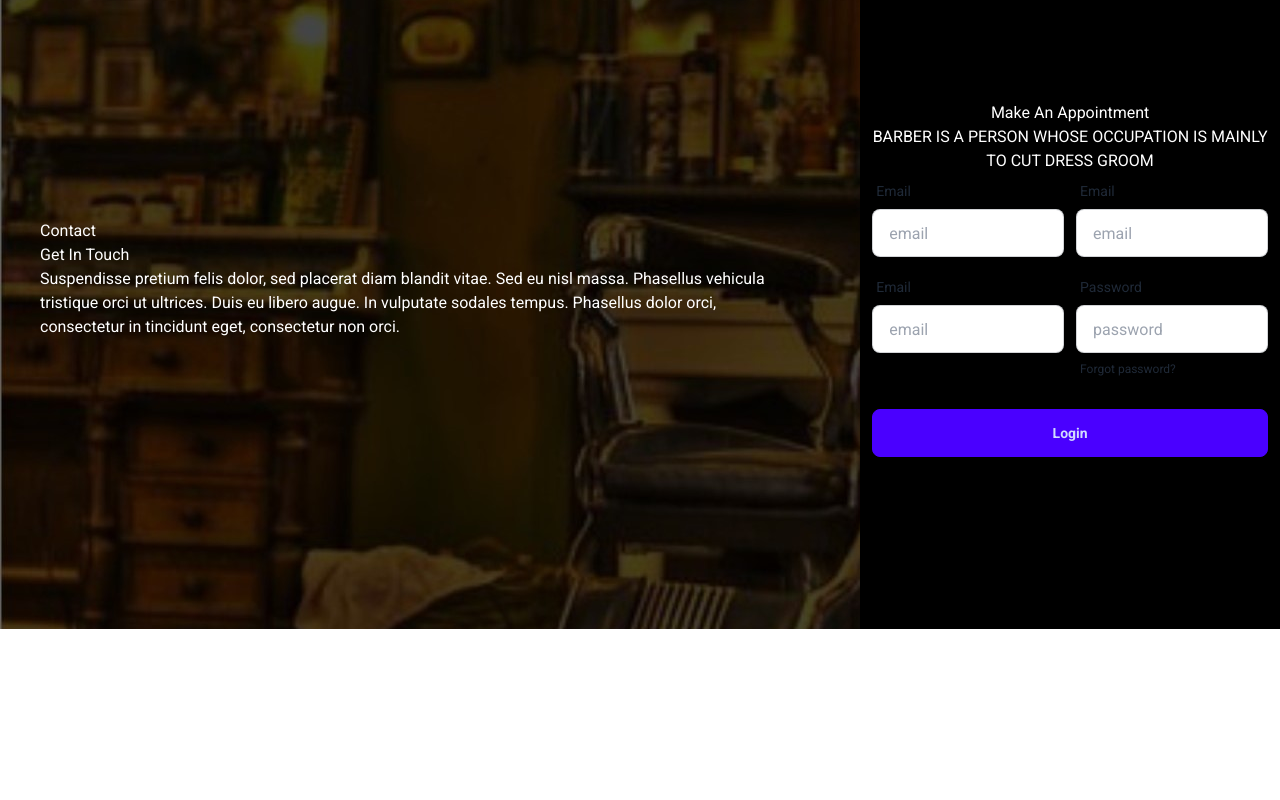
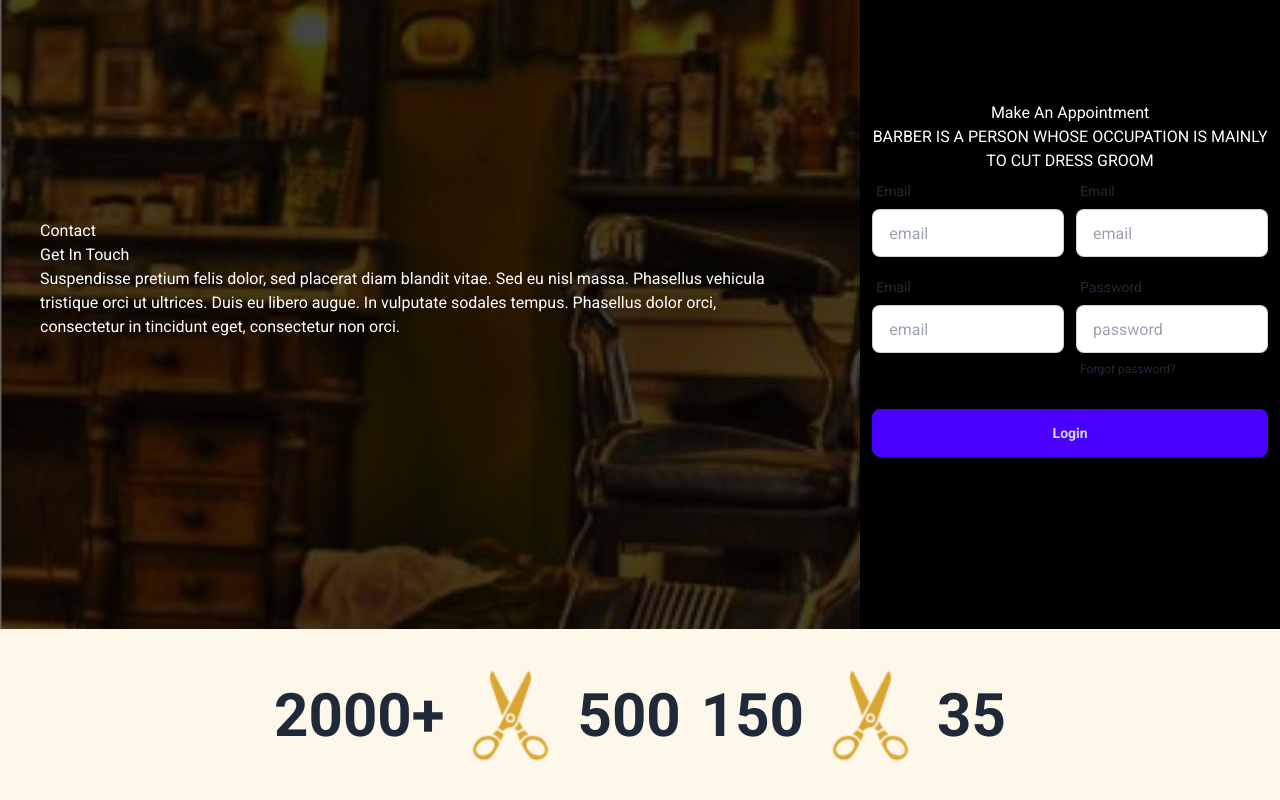
Before and after one commit to Shahriar-Samir/Barbarz, a Next.js app: page / in a window 1280 px wide. Shown: the part 2285-3085 px from the top of the page. Before the commit the page ends 2914 px from the top, so only its background shows below. Built offline with nearby package versions, Linux system fonts and the light colour scheme.

Commit message:
add: details section

```diff
--- a/src/app/page.tsx
+++ b/src/app/page.tsx
@@ -1,5 +1,6 @@
 import Banner from '@/components/Banner';
 import Contact from '@/components/Contact';
+import Details from '@/components/Details';
 import Header from '@/components/Header';
 import Intro from '@/components/Intro';
 import Services from '@/components/Services';
@@ -13,6 +14,7 @@ const Home:React.FC = () => {
       <Intro/>
       <Services/>
       <Contact/>
+      <Details/>
     </main>
   );
 };
--- /dev/null
+++ b/src/components/Details.tsx
@@ -0,0 +1,16 @@
+import React from 'react';
+
+const Details = () => {
+    return (
+        <section className='flex justify-center items-center py-10 gap-5 bg-[#FDF8E9] font-semibold text-6xl'>
+            <h1>2000+</h1>
+            <img src='/icons/scissor.svg' className='w-[93px] h-[93px]'/>
+            <h1>500</h1>
+            <h1>150</h1>
+            <img src='/icons/scissor.svg' className='w-[93px] h-[93px]'/>
+            <h1>35</h1>
+        </section>
+    );
+};
+
+export default Details;
```
Also changed, not shown: public/icons/scissor.svg (added).
